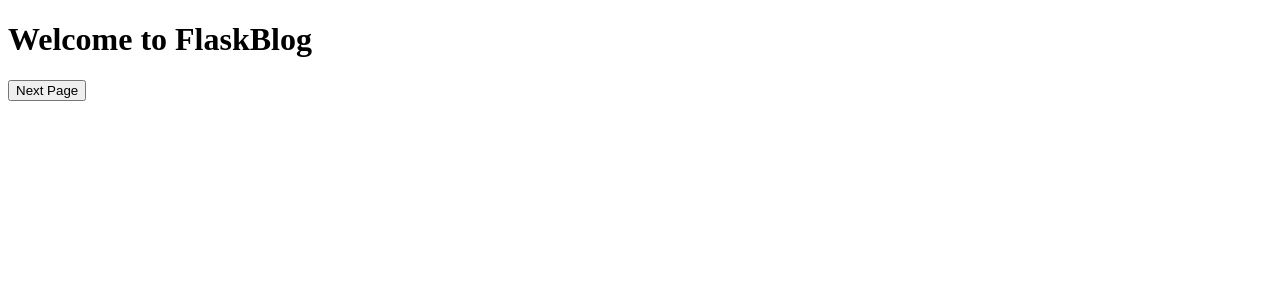
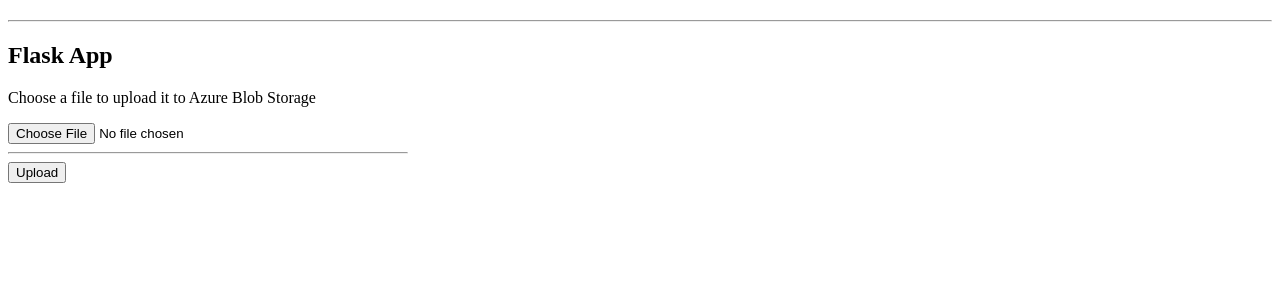
Before and after one commit to venom21adi/flaskdemoapp, a Flask app: page / in a window 1280 px wide. Shown: the top 300 px of the page. Run offline with Flask 3, Linux system fonts and the light colour scheme.

Commit message:
Add files via upload

```diff
--- a/templates/index.html
+++ b/templates/index.html
@@ -5,9 +5,24 @@
     <title>FlaskBlog</title>
 </head>
 <body>
-   <h1>Welcome to FlaskBlog</h1>
-   <form action ="/page3">
-	<button value ="Next">Next Page</button>
-   </form>
+  <div class="navbar">
+      <h2> </h2>
+  </div>
+  <hr>
+  <div class="container">
+  <h2>Flask App</h2>
+  <div class="card" style="width:400px">
+    <div class="card-body ">
+      <form action="/upload" method="POST" enctype="multipart/form-data">
+      <p class="card-text">Choose a file to upload it to Azure Blob Storage</p>
+        <input type="file" name="file" value="file">
+        <hr>
+      <input type="submit" name="upload" value="Upload" class="btn btn-success">
+      </form>
+      {{msg}}
+    </div>
+  </div>
+  <br>
+</div>
 </body>
 </html>
```
